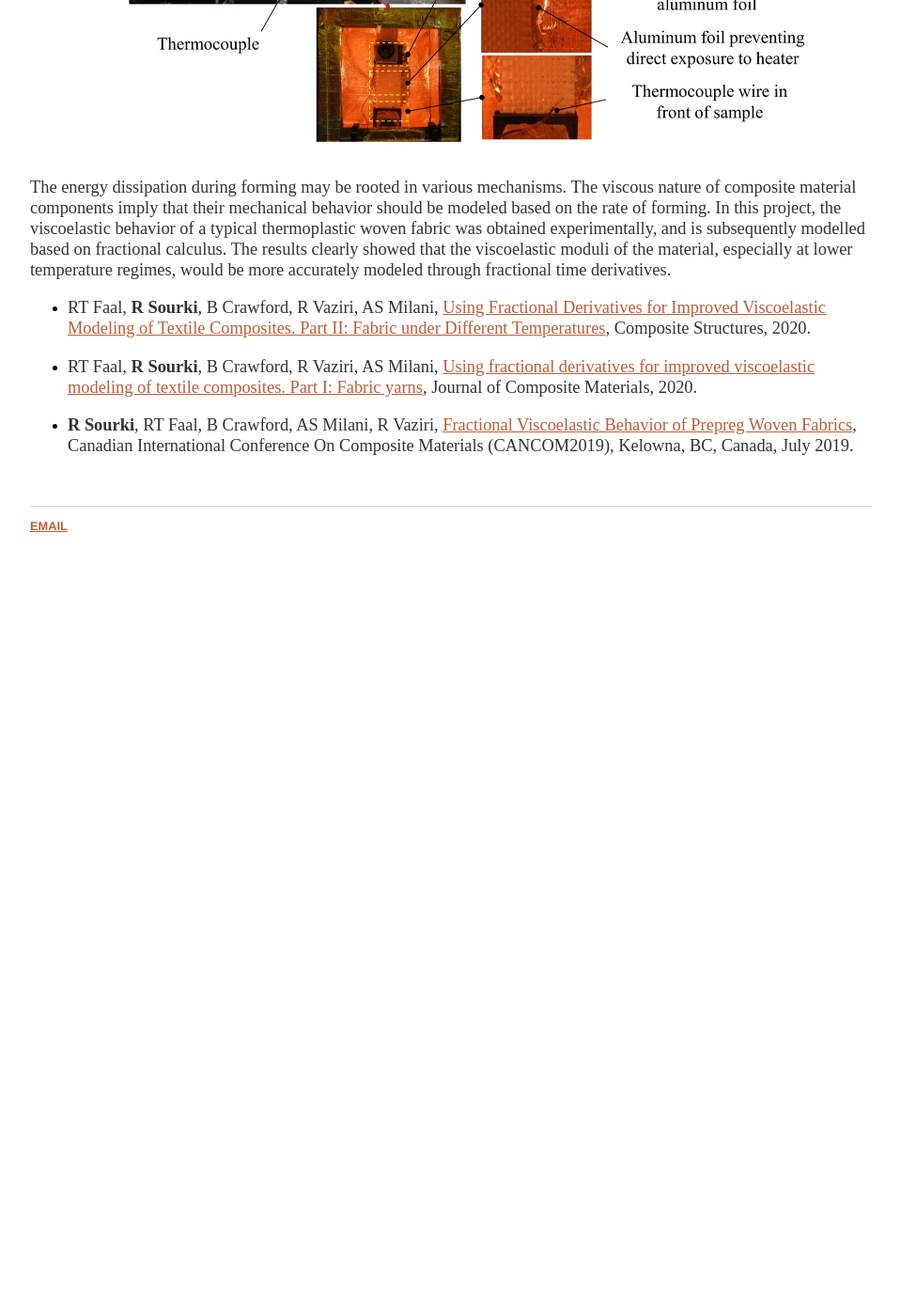
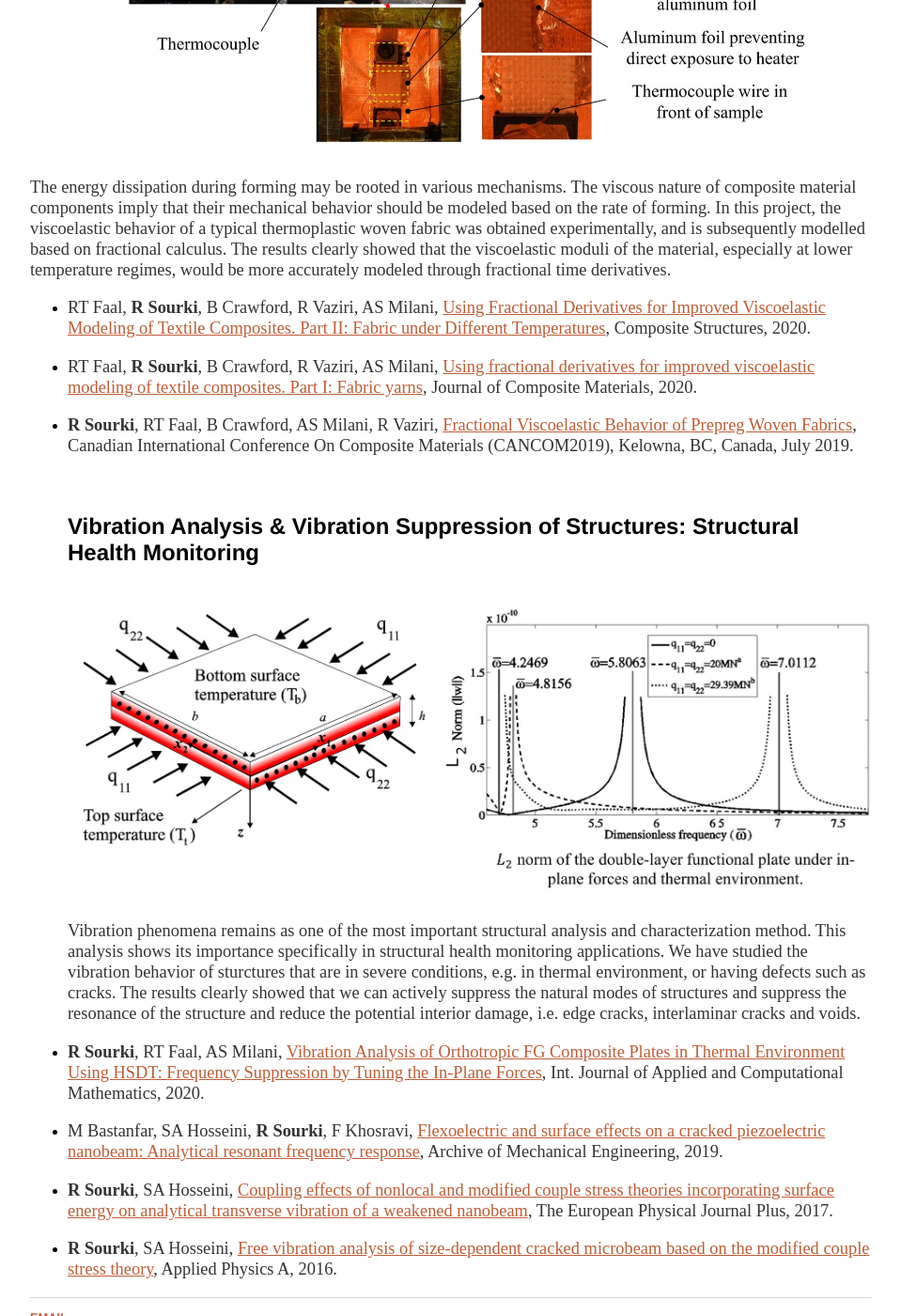
Before and after one commit to rsourki/rsourki.github.io, a Jekyll site: the page built from research/index.html, in a window 1280 px wide and 1400 px high, scrolled down 1679 px. Shown: the whole window at 94% size, without its empty margins (160-1119 px from the left). Built offline with Jekyll 4.4.1, drawn with Linux system fonts in a browser that asks for light colours; before the commit the page ends 2306 px from its top, so only the background shows below that.

Commit message:
Update index.html

```diff
--- a/research/index.html
+++ b/research/index.html
@@ -54,7 +54,23 @@ title: Research - Reza Sourki Webpage
  	Canadian International Conference On Composite Materials (CANCOM2019), Kelowna, BC, Canada, July 2019.</p></li>
 	</u1>
 	<br>
-
+	<h3>Vibration Analysis & Vibration Suppression of Structures: Structural Health Monitoring</h3>
+	<img src = "/img/rs_2.jpg"
+ 	alt = "RS_2"
+ 	class = "responsive-img"/>
+	<p>Vibration phenomena remains as one of the most important structural analysis and characterization method. This analysis shows its importance specifically in structural health monitoring applications.
+	We have studied the vibration behavior of sturctures that are in severe conditions, e.g. in thermal environment, or having defects such as cracks.
+	The results clearly showed that we can actively suppress the natural modes of structures and suppress the resonance of the structure and reduce the potential interior damage, i.e. edge cracks, interlaminar cracks and voids.
+	</p>
+	<li><p><b>R Sourki</b>, RT Faal, AS Milani, <a href = "https://link.springer.com/article/10.1007/s40819-020-00806-5">Vibration Analysis of Orthotropic FG Composite Plates in Thermal Environment Using HSDT: Frequency Suppression by Tuning the In-Plane Forces</a>,
+  	Int. Journal of Applied and Computational Mathematics, 2020.</p></li>
+  	<li><p>M Bastanfar, SA Hosseini, <b>R Sourki</b>, F Khosravi, <a href = "http://www.czasopisma.pan.pl/dlibra/publication/131355/edition/114743/content/flexoelectric-and-surface-effects-on-a-cracked-piezoelectric-nanobeam-analytical-resonant-frequency-response-bastanfar-marzie-hosseini-seyyed-amirhosein-sourki-reza-khosravi-farshad">Flexoelectric and surface effects on a cracked piezoelectric nanobeam: Analytical resonant frequency response</a>,
+  	Archive of Mechanical Engineering, 2019.</p></li>
+  	<li><p><b>R Sourki</b>, SA Hosseini, <a href = "https://link.springer.com/article/10.1140/epjp/i2017-11458-0">Coupling effects of nonlocal and modified couple stress theories incorporating surface energy on analytical transverse vibration of a weakened nanobeam</a>,
+  	The European Physical Journal Plus, 2017.</p></li>
+  	<li><p><b>R Sourki</b>, SA Hosseini, <a href = "https://link.springer.com/article/10.1007/s00339-016-9961-6">Free vibration analysis of size-dependent cracked microbeam based on the modified couple stress theory</a>,
+  	Applied Physics A, 2016.</p></li>
+	</u1>
 
 
 </div><!-- /.blurb -->
```
